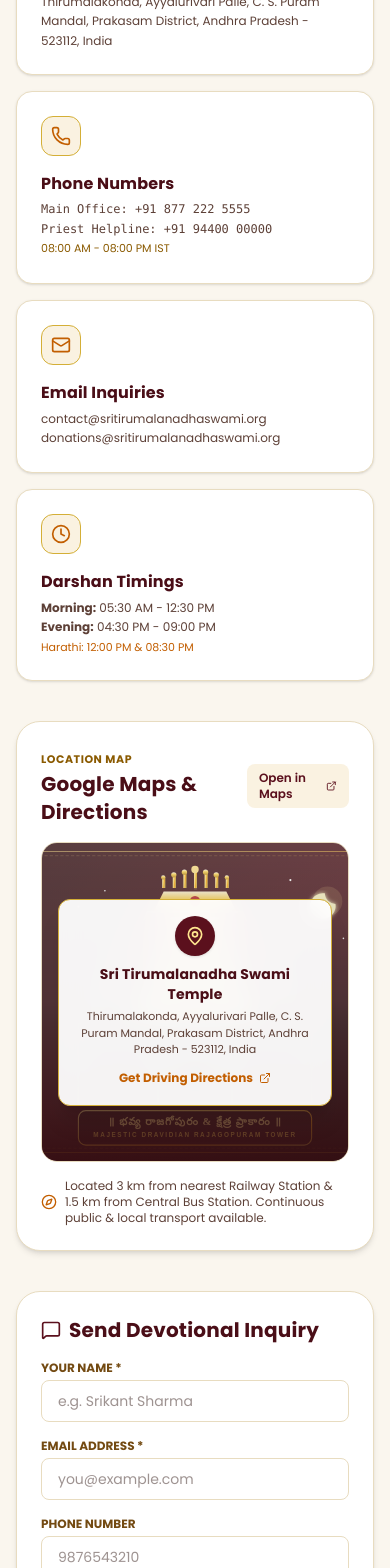
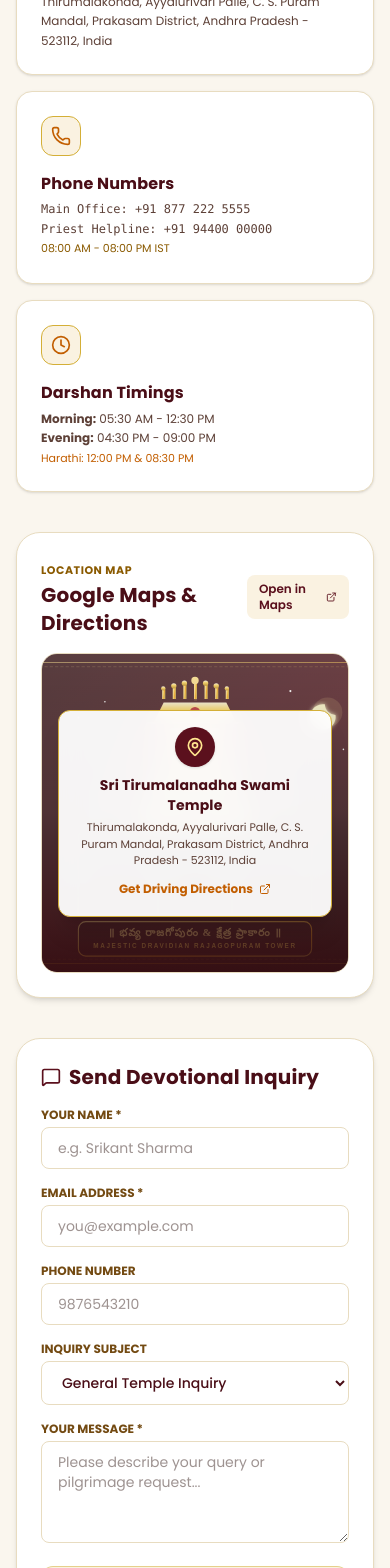
Before and after one commit to sreenuwebdesign/sbstd, a React (Vite) app: page / in a window 390 px wide. Shown: the part 5737-7305 px from the top of the page. Built offline with nearby package versions, Linux system fonts and the light colour scheme.

Commit message:
refactor(contact): update temple details and contact layout
Simplify the contact page grid by removing the email card and update the official temple trust name in the data configuration.

```diff
--- a/src/components/ContactPage.tsx
+++ b/src/components/ContactPage.tsx
@@ -1,7 +1,7 @@
 import React, { useState } from 'react';
 import {
-  MapPin, Phone, Mail, Clock, Send, CheckCircle, AlertCircle,
-  ExternalLink, ShieldCheck, Compass, MessageSquare
+  MapPin, Phone, Clock, Send, CheckCircle, AlertCircle,
+  ExternalLink, ShieldCheck, MessageSquare
 } from 'lucide-react';
 import { Language, ContactMessage } from '../types';
 import { TEMPLE_INFO } from '../data/templeData';
@@ -93,8 +93,8 @@ export const ContactPage: React.FC<ContactPageProps> = ({ currentLang, onSendMes
           </p>
         </div>
 
-        {/* Info Cards Grid: Address, Phone, Email, Timings */}
-        <div className="grid grid-cols-1 sm:grid-cols-2 lg:grid-cols-4 gap-4 sm:gap-6 mb-10 sm:mb-14">
+        {/* Info Cards Grid: Address, Phone, Timings (3 Cards) */}
+        <div className="grid grid-cols-1 md:grid-cols-3 gap-4 sm:gap-6 mb-10 sm:mb-14">
 
           {/* 1. Temple Address */}
           <div className="p-6 rounded-2xl bg-white border border-[#E8DCC0] shadow-sm hover:shadow-md transition-shadow">
@@ -124,21 +124,7 @@ export const ContactPage: React.FC<ContactPageProps> = ({ currentLang, onSendMes
             </p>
           </div>
 
-          {/* 3. Email Inquiries */}
-          <div className="p-6 rounded-2xl bg-white border border-[#E8DCC0] shadow-sm hover:shadow-md transition-shadow">
-            <div className="w-10 h-10 rounded-xl bg-[#FAF2E1] border border-[#D4AF37] flex items-center justify-center text-[#5B101D] mb-4">
-              <Mail className="w-5 h-5 text-[#C25E00]" />
-            </div>
-            <h3 className="font-serif-temple text-base font-bold text-[#4A0E17] mb-1">
-              {currentLang === 'te' ? 'ఇమెయిల్ చిరునామా' : 'Email Inquiries'}
-            </h3>
-            <p className="text-xs sm:text-sm text-[#5D4037] leading-relaxed break-words">
-              {TEMPLE_INFO.email}<br />
-              donations@{TEMPLE_INFO.email.replace(/.*@/, '')}
-            </p>
-          </div>
-
-          {/* 4. Temple Timings */}
+          {/* 3. Temple Timings */}
           <div className="p-6 rounded-2xl bg-white border border-[#E8DCC0] shadow-sm hover:shadow-md transition-shadow">
             <div className="w-10 h-10 rounded-xl bg-[#FAF2E1] border border-[#D4AF37] flex items-center justify-center text-[#5B101D] mb-4">
               <Clock className="w-5 h-5 text-[#C25E00]" />
@@ -214,15 +200,6 @@ export const ContactPage: React.FC<ContactPageProps> = ({ currentLang, onSendMes
                     <ExternalLink className="w-3 h-3" />
                   </a>
                 </div>
-              </div>
-
-              <div className="mt-4 text-xs text-[#5D4037] flex items-center gap-2">
-                <Compass className="w-4 h-4 text-[#C25E00] shrink-0" />
-                <span>
-                  {currentLang === 'te'
-                    ? 'రైల్వే స్టేషన్ నుండి 3 కి.మీ, బస్ స్టేషన్ నుండి 1.5 కి.మీ దూరం. ఆటోలు, బస్సులు నిరంతరం అందుబాటులో ఉంటాయి.'
-                    : 'Located 3 km from nearest Railway Station & 1.5 km from Central Bus Station. Continuous public & local transport available.'}
-                </span>
               </div>
             </div>
           </div>
--- a/src/data/templeData.ts
+++ b/src/data/templeData.ts
@@ -16,8 +16,8 @@ export const TEMPLE_INFO = {
     mahaMangalaHarathi: '12:00 PM & 08:30 PM',
   },
   panNumber: 'AAATS1234F',
-  trustNameEn: 'Sri Sridivya Bhudevi Sametha Thirumalavasa Sevasesvaseva Trust (SBST)',
-  trustNameTe: 'శ్రీ శ్రీదివ్య భూదేవి సమేత తిరుమలవాస సేవాసేవసేవ ట్రస్ట్ (SBST)',
+  trustNameEn: 'Sri Sridevi Bhudevi Sametha Sri Thirumalanadha Devasthanam (SBSTD)',
+  trustNameTe: 'శ్రీ శ్రీదేవి భూదేవి సమేత శ్రీ తిరుమలనాథ దేవస్థానం (SBSTD)',
   logoUrl: '/images/logo-new.png',
 };
 
```
